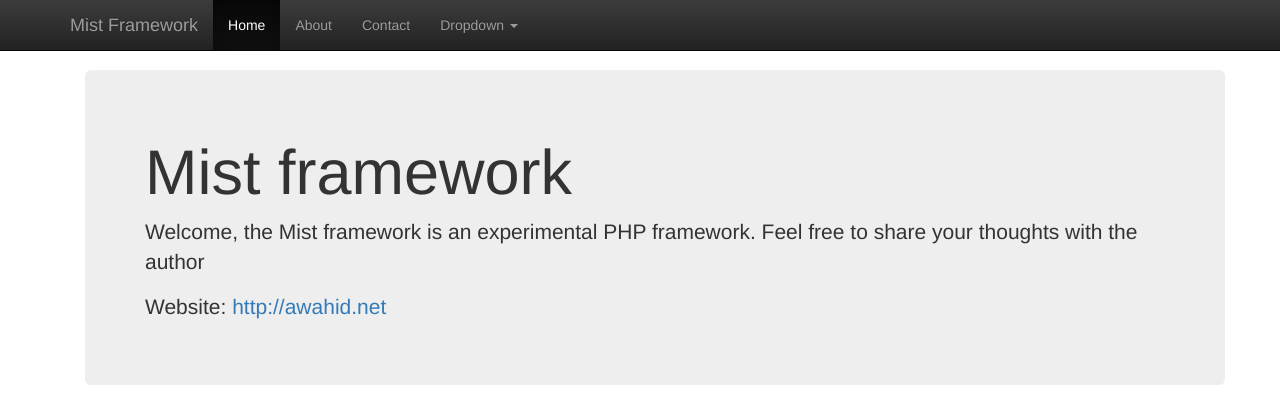
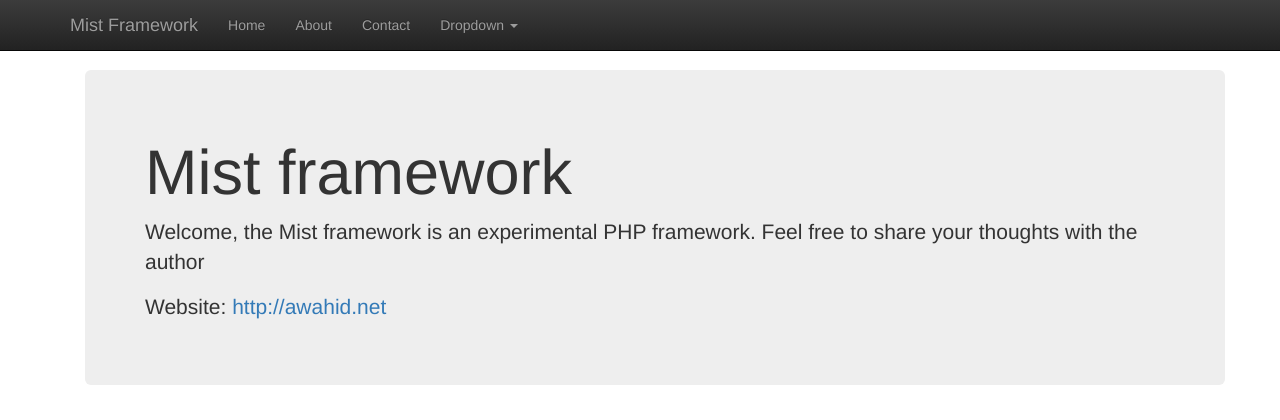
Before and after one commit to awahid101/Mist, a PHP site: page / in a window 1280 px wide. Shown: the top 420 px of the page. Run offline with PHP 8.4, Linux system fonts and the light colour scheme.

Commit message:
code documentation

```diff
--- a/templates/layouts/default.php
+++ b/templates/layouts/default.php
@@ -56,7 +56,7 @@
                 </div>
                 <div id="navbar" class="navbar-collapse collapse">
                     <ul class="nav navbar-nav">
-                        <li class="active"><a href="/php-awf/mist/">Home</a></li>
+                        <li class=""><a href="/php-awf/mist/">Home</a></li>
                         <li><a href="/php-awf/mist/welcome/about">About</a></li>
                         <li><a href="/php-awf/mist/welcome/contact">Contact</a></li>
                         <li class="dropdown">
```
